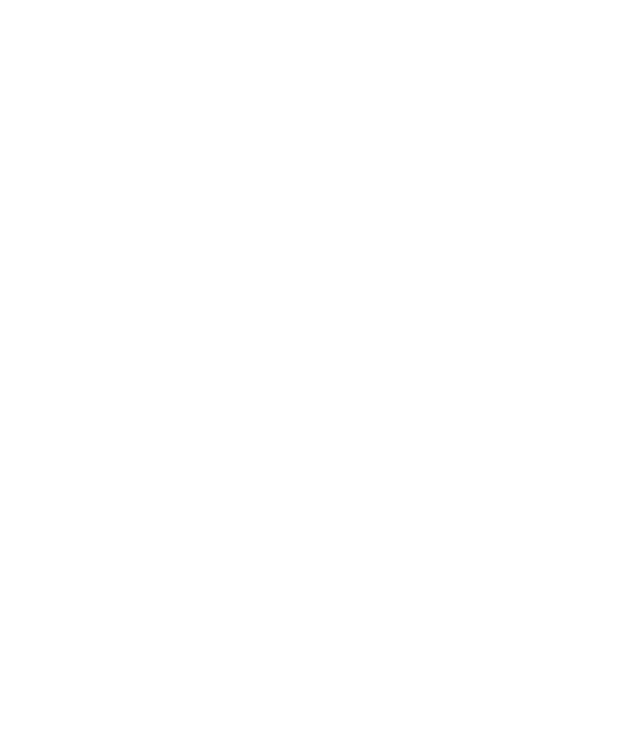
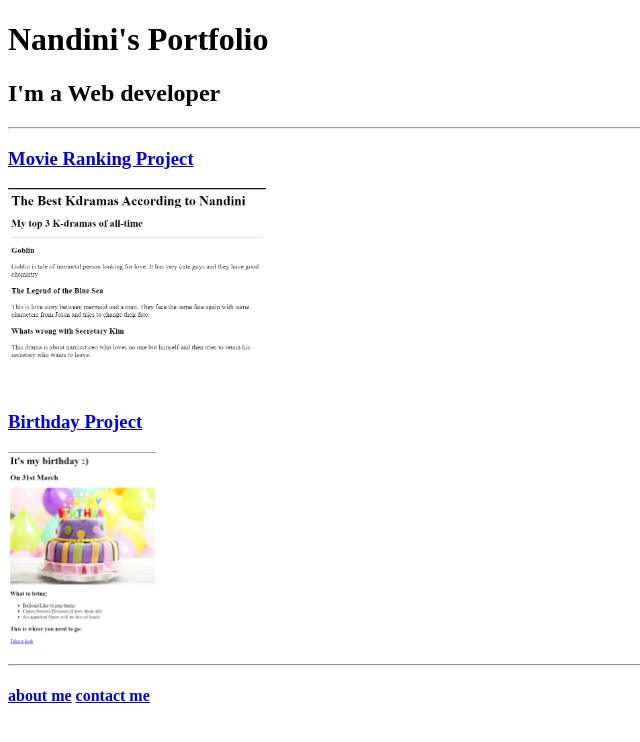
Before and after one commit to NandiniPatil31/html-portfolio, a plain HTML site: page index.html in a window 1280 px wide. Shown: the whole page, without its empty margins (0-640 px from the left). Drawn offline with Linux system fonts and the light colour scheme.

Commit message:
Add files via upload

```diff
--- a/index.html
+++ b/index.html
@@ -1,4 +1,28 @@
 <!-- TODO 1: Create the HTML Boilerplate -->
+<!DOCTYPE html>
+<html lang="en">
+<head>
+    <meta charset="UTF-8">
+    <title>Nandini's Portfolio</title>
+</head>
+<body>
+    <h1>Nandini's Portfolio</h1>
+    <h2>I'm a Web developer</h2>
+    <hr />
+
+    <h3><a href = "./public/movie-ranking.html">Movie Ranking Project</a></h3>
+
+    <img src = "./public/movie_ranking.png" height = 200 alt = "Movie Ranking Image"/>
+
+    <h3><a href = "./public/birthday-invite.html">Birthday Project</a></h3>
+    <img src = "./public/Birthday_project.png" height = 200 alt = "Birthday image"/>
+    <hr />
+    <h4>
+        <a href = "./public/about.html">about me</a>
+        <a href = "./public/contact.html">contact me</a>
+    </h4>
+</body>
+</html>
 
 <!-- TODO 2: Add Your previous projects' HTML into the public folder -->
 
```
